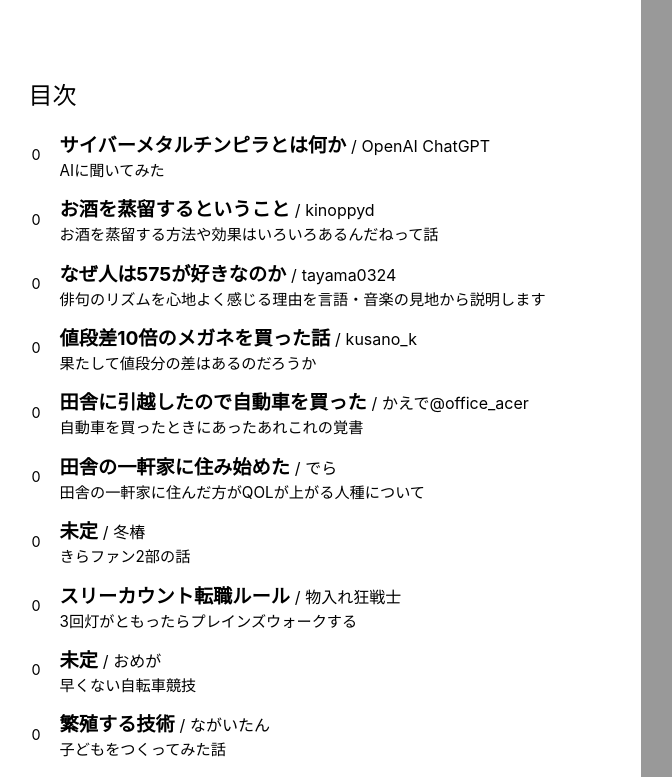
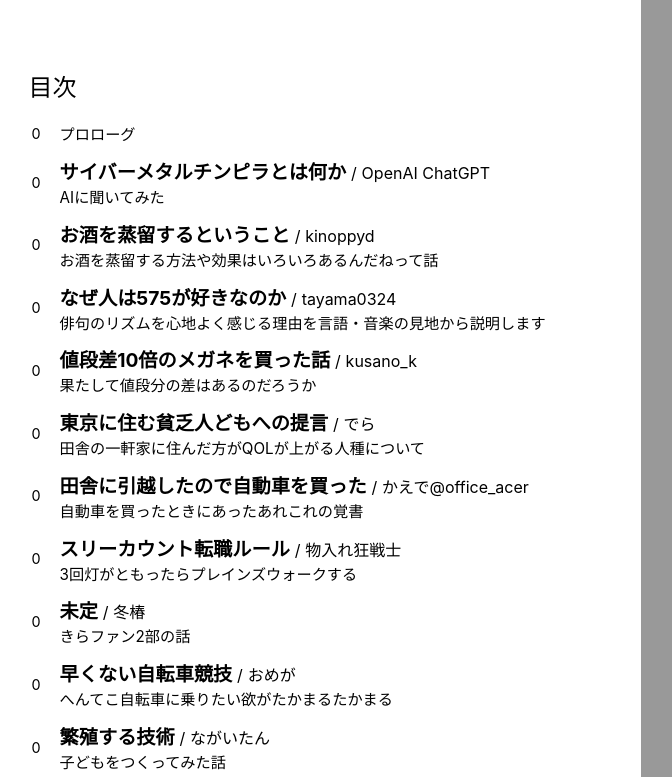
Before and after one commit to tayama0324/cybermetal, a Next.js app: page / in a window 1280 px wide. Shown: the top 777 px of the page, without its empty margins (47-719 px from the left). Built offline with nearby package versions, Linux system fonts and the light colour scheme.

Commit message:
fix index, atogaki

```diff
--- a/components/Mokuji.module.scss
+++ b/components/Mokuji.module.scss
@@ -1,7 +1,7 @@
 .main {
   display: flex;
   align-items: center;
-  margin-bottom: 0.5rem;
+  margin-bottom: 0.4rem;
 }
 .page {
   width: 15px;
--- a/pages/index.tsx
+++ b/pages/index.tsx
@@ -4,6 +4,10 @@ export default function Page() {
   return (
     <div>
       <h1 style={{marginBottom: '1.2rem', fontSize: '1.5rem'}}>目次</h1>
+      <Mokuji
+        page={0}
+        description={'プロローグ'}
+      />
       <Mokuji
         page={0}
         title={'サイバーメタルチンピラとは何か'}
@@ -30,21 +34,15 @@ export default function Page() {
       />
       <Mokuji
         page={0}
-        title={'田舎に引越したので自動車を買った'}
-        description={'自動車を買ったときにあったあれこれの覚書'}
-        author={'かえで@office_acer'}
-      />
-      <Mokuji
-        page={0}
-        title={'田舎の一軒家に住み始めた'}
+        title={'東京に住む貧乏人どもへの提言'}
         description={'田舎の一軒家に住んだ方がQOLが上がる人種について'}
         author={'でら'}
       />
       <Mokuji
         page={0}
-        title={'未定'}
-        description={'きらファン2部の話'}
-        author={'冬椿'}
+        title={'田舎に引越したので自動車を買った'}
+        description={'自動車を買ったときにあったあれこれの覚書'}
+        author={'かえで@office_acer'}
       />
       <Mokuji
         page={0}
@@ -55,7 +53,13 @@ export default function Page() {
       <Mokuji
         page={0}
         title={'未定'}
-        description={'早くない自転車競技'}
+        description={'きらファン2部の話'}
+        author={'冬椿'}
+      />
+      <Mokuji
+        page={0}
+        title={'早くない自転車競技'}
+        description={'へんてこ自転車に乗りたい欲がたかまるたかまる'}
         author={'おめが'}
       />
       <Mokuji
@@ -78,7 +82,7 @@ export default function Page() {
       />
       <Mokuji
         page={99}
-        description={'あとがき'}
+        description={'編集後記'}
       />
     </div>
   )
--- a/styles/globals.scss
+++ b/styles/globals.scss
@@ -8,7 +8,7 @@ body {
   background-color: #fff;
   width: 182mm;
   height: 257mm;
-  padding: 20mm;
+  padding: 18mm 20mm;
   margin: 0;
   font-family: -apple-system, BlinkMacSystemFont, Segoe UI, Roboto, Oxygen,
     Ubuntu, Cantarell, Fira Sans, Droid Sans, Helvetica Neue, sans-serif;
```
Also changed, not shown: pages/atogaki.tsx (+4 -4 lines), pages/dera/1.tsx (added, +17 -0 lines).
